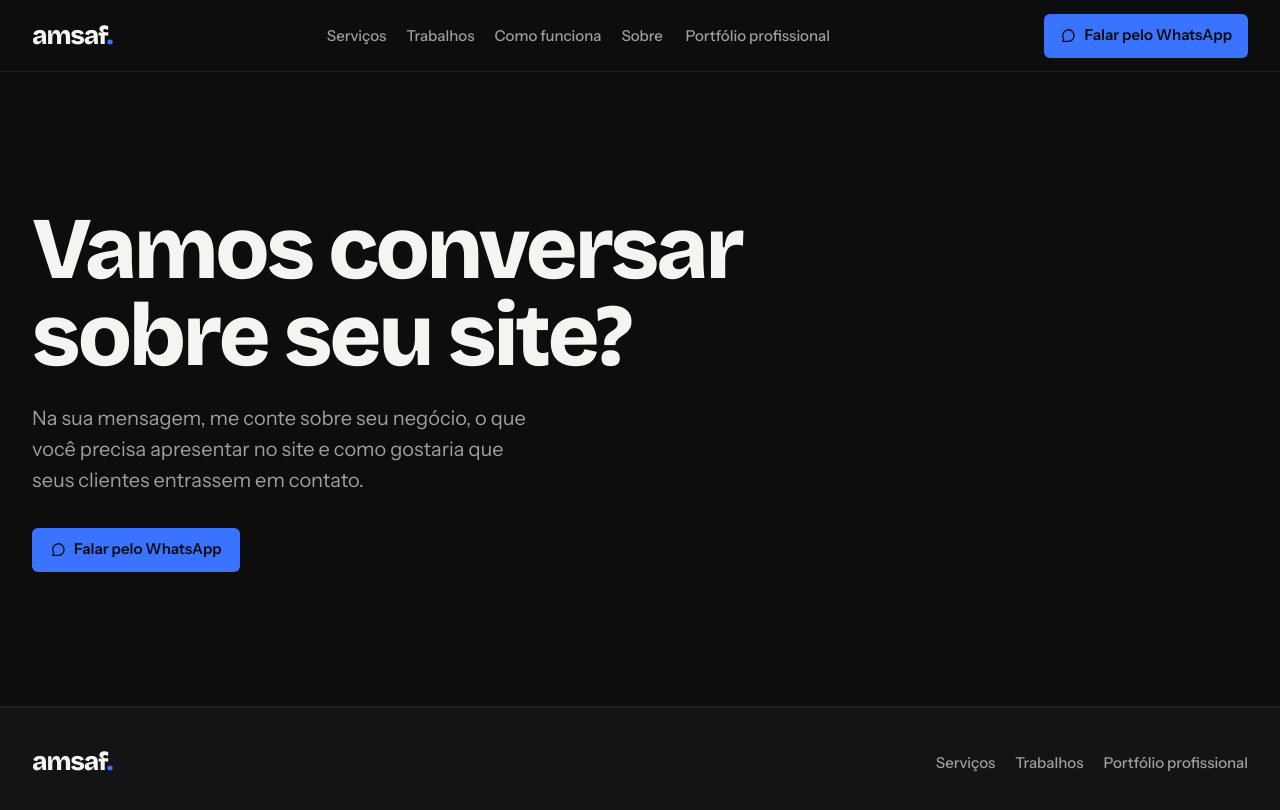
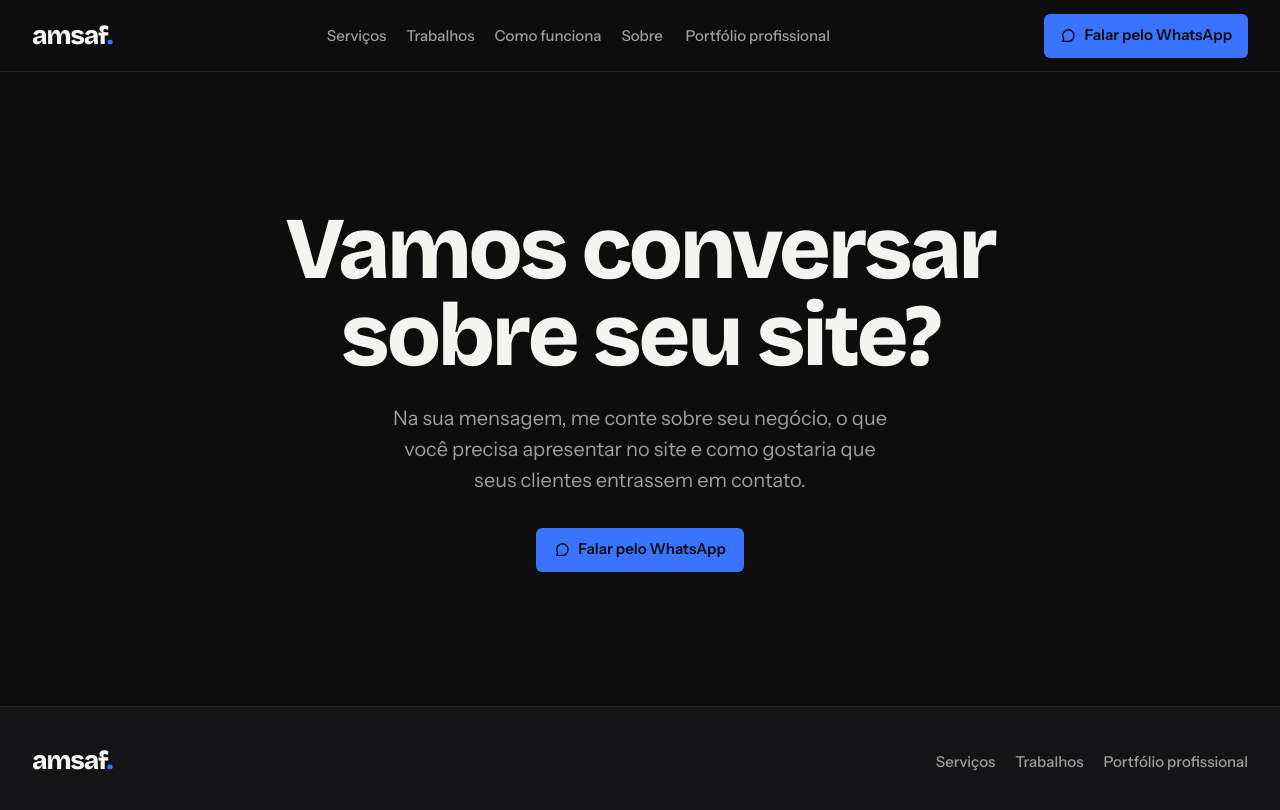
Before and after one commit to AMSDAF/amsaf-website, a Next.js app in the folder frontend/: page /contato in a window 1280 px wide. Shown: the top 810 px of the page. Built offline with nearby package versions, Linux system fonts and the light colour scheme.

Commit message:
feat: refine contact page and homepage invitation

```diff
--- a/frontend/src/app/(home)/page.tsx
+++ b/frontend/src/app/(home)/page.tsx
@@ -312,9 +312,10 @@ export default function Home() {
           description:
             "Me conte sobre seu negócio e o que você precisa apresentar no site.",
         }}
+        headingLayout="centered"
         headingSize="display-xl"
       >
-        <div className="mt-8 flex flex-wrap items-center gap-3">
+        <div className="mt-8 flex flex-wrap items-center justify-center gap-3 text-center">
           <ActionLink {...commercialContact} variant="contact" />
           <Link className={textLinkClass} href="/contato">
             Veja como iniciar a conversa
--- a/frontend/src/components/content-section.tsx
+++ b/frontend/src/components/content-section.tsx
@@ -5,7 +5,7 @@ interface ContentSectionProps {
   content: ContentSectionContent;
   children?: ReactNode;
   headingSize?: "heading" | "display-xl";
-  headingLayout?: "stacked" | "split" | "beside-content";
+  headingLayout?: "stacked" | "split" | "beside-content" | "centered";
   label?: string;
 }
 
@@ -18,6 +18,7 @@ export function ContentSection({
 }: ContentSectionProps) {
   const split = headingLayout === "split" && content.description;
   const besideContent = headingLayout === "beside-content";
+  const centered = headingLayout === "centered";
 
   return (
     <section
@@ -34,7 +35,9 @@ export function ContentSection({
               ? "lg:grid lg:grid-cols-12 lg:items-start"
               : besideContent
                 ? "lg:col-span-5 lg:pr-6"
-                : undefined
+                : centered
+                  ? "text-center"
+                  : undefined
           }
         >
           <div className={split ? "lg:col-span-5 lg:pr-6" : undefined}>
@@ -44,7 +47,7 @@ export function ContentSection({
               </p>
             )}
             <h2
-              className={`max-w-[18ch] font-display ${headingSize === "heading" ? "text-heading" : "text-display-xl"}`}
+              className={`max-w-[18ch] font-display ${headingSize === "heading" ? "text-heading" : "text-display-xl"}${centered ? " mx-auto" : ""}`}
               id={`${content.id}-title`}
             >
               {content.title}
@@ -52,7 +55,7 @@ export function ContentSection({
           </div>
           {content.description && (
             <p
-              className={`mt-4 max-w-[38ch] text-lede text-content-muted ${split ? "lg:col-span-7 lg:mt-0" : "lg:mt-6"}`}
+              className={`mt-4 max-w-[38ch] text-lede text-content-muted ${split ? "lg:col-span-7 lg:mt-0" : "lg:mt-6"}${centered ? " mx-auto" : ""}`}
             >
               {content.description}
             </p>
--- a/frontend/src/components/hero.tsx
+++ b/frontend/src/components/hero.tsx
@@ -19,25 +19,31 @@ interface HeroProps {
 }
 
 export function Hero({ content, children, titleStyle = "default" }: HeroProps) {
+  const centered = titleStyle === "contact";
+
   return (
     <section
       aria-labelledby="hero-title"
-      className="border-b border-border bg-canvas"
+      className={centered ? "bg-canvas" : "border-b border-border bg-canvas"}
     >
       <div className="site-container flex flex-col gap-10 py-hero lg:flex-row lg:items-center lg:[&>*]:min-w-0 lg:[&>*]:flex-1">
-        <div className="max-w-3xl">
+        <div className={centered ? "text-center" : "max-w-3xl"}>
           <h1
-            className={`font-display ${titleStyles[titleStyle]}`}
+            className={`font-display ${titleStyles[titleStyle]}${centered ? " mx-auto" : ""}`}
             id="hero-title"
           >
             {content.title}
           </h1>
-          <p className="mt-4 max-w-[38ch] text-lede text-content-muted lg:mt-6">
+          <p
+            className={`mt-4 max-w-[38ch] text-lede text-content-muted lg:mt-6${centered ? " mx-auto" : ""}`}
+          >
             {content.description}
           </p>
 
           {content.actions && content.actions.length > 0 ? (
-            <div className="mt-8 flex flex-wrap gap-3">
+            <div
+              className={`mt-8 flex flex-wrap gap-3${centered ? " justify-center" : ""}`}
+            >
               {content.actions.map((action) => (
                 <ActionLink key={action.href} {...action} />
               ))}
```
Also changed, not shown: 2 other files (tests, documents, lock files or other folders).
